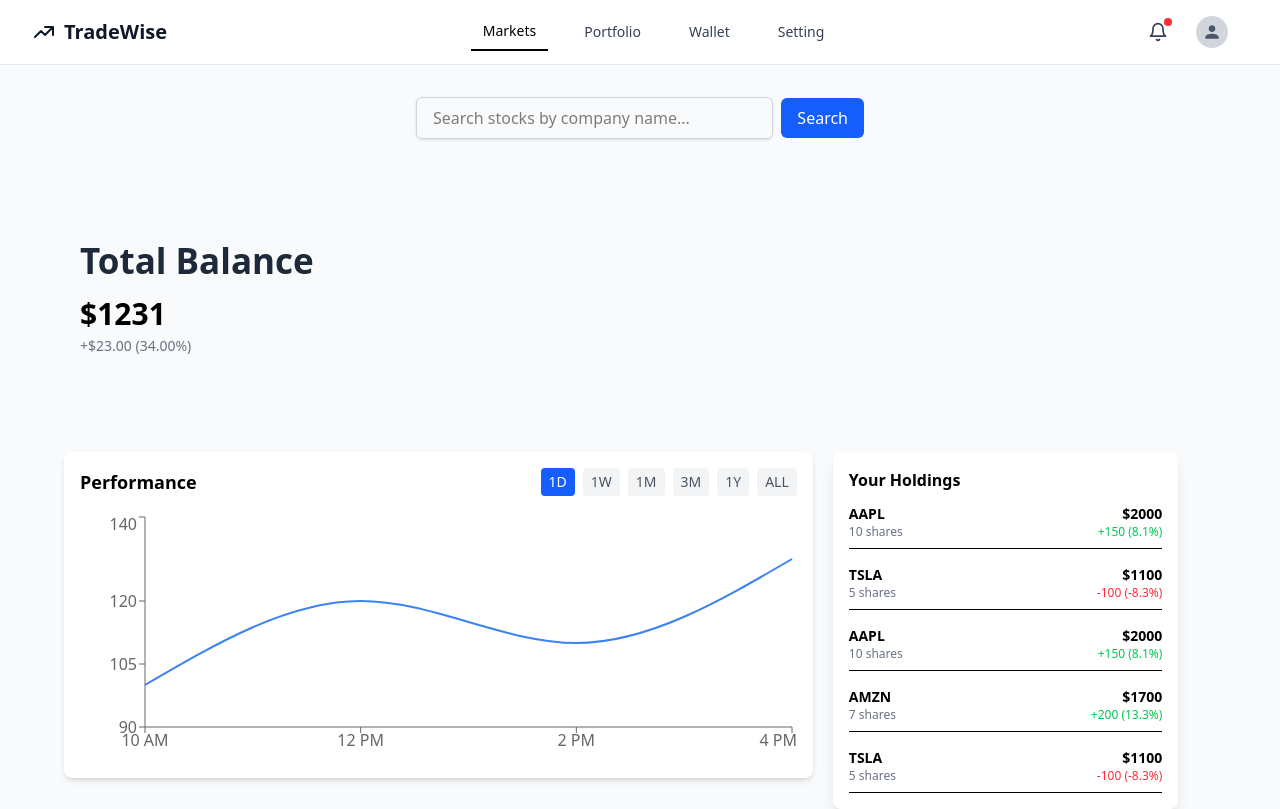
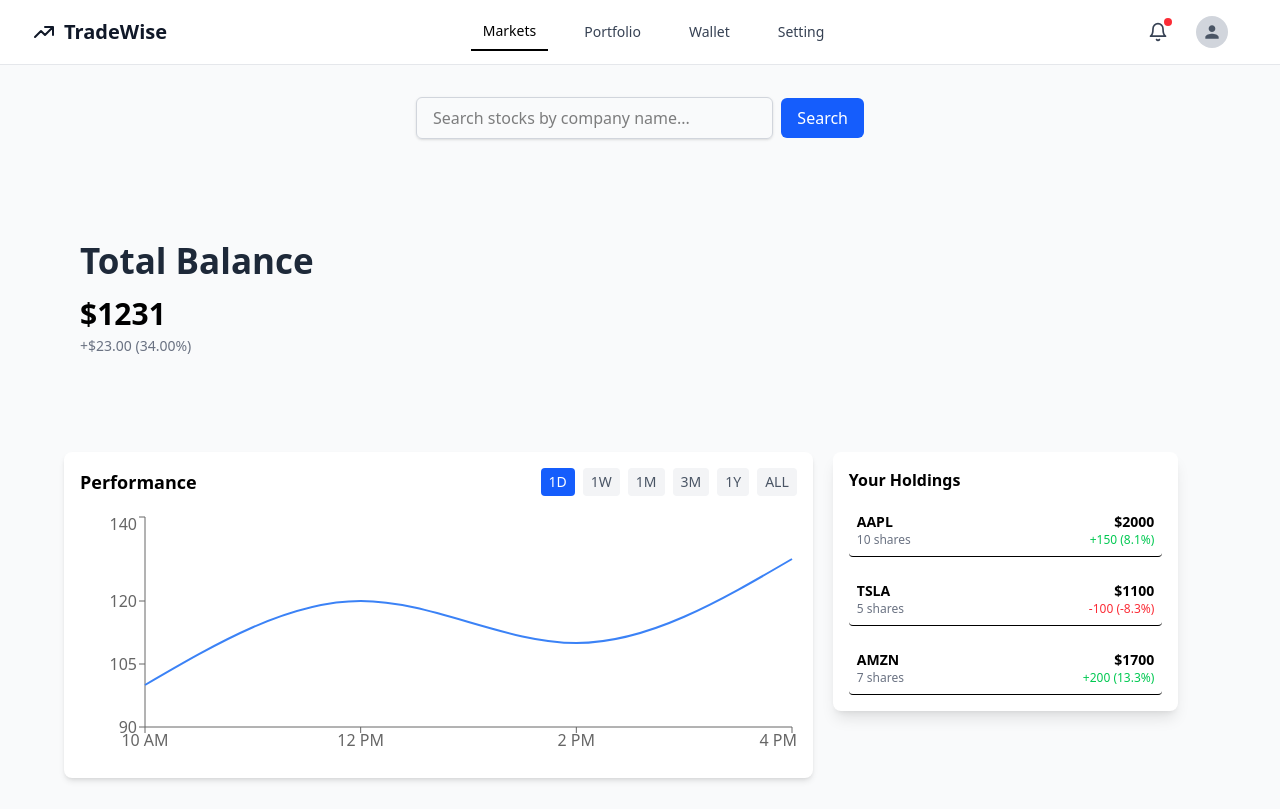
Before and after one commit to Awel7799/Ethio-stock-trading, a React (Vite) app in the folder client/: page /markets in a window 1280 px wide. Shown: the top 809 px of the page. Built offline with nearby package versions, Linux system fonts and the light colour scheme; the HTML template or start-up script is replaced by a standard one.

Commit message:
stockDetailPage component has added

```diff
--- a/client/src/App.jsx
+++ b/client/src/App.jsx
@@ -1,3 +1,7 @@
+import StockDetailPage from './components/comman/stockDetailPage/stockDetailPage';
+import HoldingsCard from './components/market/holdingCards';
+
+
 import { BrowserRouter as Router, Routes, Route } from 'react-router-dom'
 import Navigation from './components/layout/Navbar' // Fixed: Changed from Navbar to Navigation
 
@@ -17,6 +21,8 @@ function App() {
         <Navigation />
         <main>
           <Routes>
+            <Route path="/stock/:symbol" element={<StockDetailPage />} />
+            <Route path="/holdings" element={<HoldingsCard />} />
             <Route path="/" element={<Markets/>} />
             <Route path="/markets" element={<Markets />} />
             <Route path="/portfolio" element={<Portfolio />} />
--- /dev/null
+++ b/client/src/components/comman/stockDetailPage/buySellPanel.jsx
@@ -0,0 +1,14 @@
+const BuySellPanel = ({ holding }) => (
+  <div className="mb-4 p-4 bg-white rounded shadow">
+    <h3 className="text-lg font-semibold">Your Holdings</h3>
+    <p>Shares: {holding.shares}</p>
+    <p>Average Price: ${holding.avgPrice}</p>
+    <p>Gain/Loss: {holding.gainLoss}</p>
+    <div className="mt-2 space-x-4">
+      <button className="bg-green-600 text-white px-4 py-2 rounded">Buy</button>
+      <button className="bg-red-600 text-white px-4 py-2 rounded">Sell</button>
+    </div>
+  </div>
+);
+
+export default BuySellPanel;
--- /dev/null
+++ b/client/src/components/comman/stockDetailPage/componayInfo.jsx
@@ -0,0 +1,10 @@
+const CompanyInfo = ({ data }) => (
+  <div className="mb-4 p-4 border rounded shadow bg-white">
+    <h2 className="text-2xl font-bold">{data.name} ({data.symbol})</h2>
+    <p>Price: ${data.price}</p>
+    <p>Dividend: {data.dividend}</p>
+    <p className="text-gray-600">{data.description}</p>
+  </div>
+);
+
+export default CompanyInfo;
--- /dev/null
+++ b/client/src/components/comman/stockDetailPage/stockChart.jsx
@@ -0,0 +1,24 @@
+import { LineChart, Line, XAxis, YAxis, Tooltip, ResponsiveContainer } from 'recharts';
+
+const StockChart = ({ performance }) => {
+  const chartData = performance.map((price, index) => ({
+    name: `Day ${index + 1}`,
+    price,
+  }));
+
+  return (
+    <div className="mb-4 p-4 bg-white rounded shadow">
+      <h3 className="text-lg font-semibold mb-2">Performance</h3>
+      <ResponsiveContainer width="100%" height={300}>
+        <LineChart data={chartData}>
+          <XAxis dataKey="name" />
+          <YAxis />
+          <Tooltip />
+          <Line type="monotone" dataKey="price" stroke="#10B981" />
+        </LineChart>
+      </ResponsiveContainer>
+    </div>
+  );
+};
+
+export default StockChart;
--- /dev/null
+++ b/client/src/components/comman/stockDetailPage/stockDetailPage.jsx
@@ -0,0 +1,48 @@
+import { useParams } from 'react-router-dom';
+import { useEffect, useState } from 'react';
+const StockDetailPage = () => {
+  const { symbol } = useParams();
+  const [stockData, setStockData] = useState(null);
+  const [userHolding, setUserHolding] = useState(null);
+
+  useEffect(() => {
+    // Placeholder: simulate API call
+    const fetchStockDetails = async () => {
+      // Simulate fetching data for this stock
+      const fakeData = {
+        symbol,
+        name: "Apple Inc.",
+        price: 192.4,
+        dividend: "0.5%",
+        description: "Apple is a technology company...",
+        performance: [100, 120, 110, 130, 150], // for chart
+        news: [
+          { title: "Apple launches new iPhone", description: "Big update in September..." },
+        ],
+      };
+      setStockData(fakeData);
+
+      // Simulate user's holding
+      const fakeHolding = {
+        shares: 10,
+        avgPrice: 150,
+        gainLoss: "+42%",
+      };
+      setUserHolding(fakeHolding);
+    };
+
+    fetchStockDetails();
+  }, [symbol]);
+
+  if (!stockData) return <div>Loading...</div>;
+
+  return (
+     <div className="p-4">
+      <h1 className="text-2xl font-bold">Stock Detail Page</h1>
+      <p className="mt-2 text-lg">Symbol: {symbol}</p>
+      {/* Display chart, price, holdings info, news, etc. here */}
+    </div>
+  );
+};
+
+export default StockDetailPage;
--- /dev/null
+++ b/client/src/components/comman/stockDetailPage/stockNews.jsx
@@ -0,0 +1,13 @@
+const StockNews = ({ news }) => (
+  <div className="p-4 bg-white rounded shadow">
+    <h3 className="text-lg font-semibold mb-2">Related News</h3>
+    {news.map((n, index) => (
+      <div key={index} className="border-t py-2">
+        <h4 className="font-bold">{n.title}</h4>
+        <p>{n.description}</p>
+      </div>
+    ))}
+  </div>
+);
+
+export default StockNews;
--- a/client/src/components/market/holdingCards.jsx
+++ b/client/src/components/market/holdingCards.jsx
@@ -1,52 +1,30 @@
 // File: src/components/market/HoldingsCard.jsx
-
 import React from 'react';
+import { useNavigate } from 'react-router-dom';
 
 const holdings = [
-  {
-    symbol: 'AAPL',
-    quantity: 10,
-    currentValue: 2000,
-    gainLoss: +150,
-    percentage: +8.1,
-  },
-  {
-    symbol: 'TSLA',
-    quantity: 5,
-    currentValue: 1100,
-    gainLoss: -100,
-    percentage: -8.3,
-  },
-  {
-    symbol: 'AAPL',
-    quantity: 10,
-    currentValue: 2000,
-    gainLoss: +150,
-    percentage: +8.1,
-  },
-  {
-    symbol: 'AMZN',
-    quantity: 7,
-    currentValue: 1700,
-    gainLoss: +200,
-    percentage: +13.3,
-  },
-  {
-    symbol: 'TSLA',
-    quantity: 5,
-    currentValue: 1100,
-    gainLoss: -100,
-    percentage: -8.3,
-  }
+  { symbol: 'AAPL', quantity: 10, currentValue: 2000, gainLoss: +150, percentage: +8.1 },
+  { symbol: 'TSLA', quantity: 5, currentValue: 1100, gainLoss: -100, percentage: -8.3 },
+  { symbol: 'AMZN', quantity: 7, currentValue: 1700, gainLoss: +200, percentage: +13.3 },
 ];
 
 const HoldingsCard = () => {
+  const navigate = useNavigate();
+
+  const handleClick = (symbol) => {
+    navigate(`/stock/${symbol}`);
+  };
+
   return (
-    <div className="bg-white shadow-lg rounded-lg p-4 w-full  top-20 ml-5">
+    <div className="bg-white shadow-lg rounded-lg p-4 w-full top-20 ml-5">
       <h2 className="text-md font-semibold mb-3">Your Holdings</h2>
       <div className="flex flex-col gap-4">
-        {holdings.map((stock) => (
-          <div key={stock.symbol} className="flex justify-between items-center border-b pb-2">
+        {holdings.map((stock, index) => (
+          <div
+            key={index}
+            className="flex justify-between items-center border-b pb-2 cursor-pointer hover:bg-gray-100 p-2 rounded"
+            onClick={() => handleClick(stock.symbol)}
+          >
             <div>
               <h3 className="text-sm font-bold">{stock.symbol}</h3>
               <p className="text-xs text-gray-500">{stock.quantity} shares</p>
@@ -54,9 +32,7 @@ const HoldingsCard = () => {
             <div className="text-right">
               <p className="text-sm font-semibold">${stock.currentValue}</p>
               <p
-                className={`text-xs ${
-                  stock.gainLoss >= 0 ? 'text-green-500' : 'text-red-500'
-                }`}
+                className={`text-xs ${stock.gainLoss >= 0 ? 'text-green-500' : 'text-red-500'}`}
               >
                 {stock.gainLoss >= 0 ? '+' : ''}
                 {stock.gainLoss} ({stock.percentage}%)
--- a/client/src/pages/Market.jsx
+++ b/client/src/pages/Market.jsx
@@ -4,6 +4,8 @@ import PerformanceChart from "../components/market/performanceChart"
 import TopMovers from "../components/market/topMover"
 import NewsFeed from "../components/market/newsFeed"
 import HoldingsCard from "../components/market/holdingCards"
+import StockDetailPage from "../components/comman/stockDetailPage/stockDetailPage"
+
 
 export default function Markets() {
   return (
```
Also changed, not shown: 1 other file (tests, documents, lock files or other folders).
